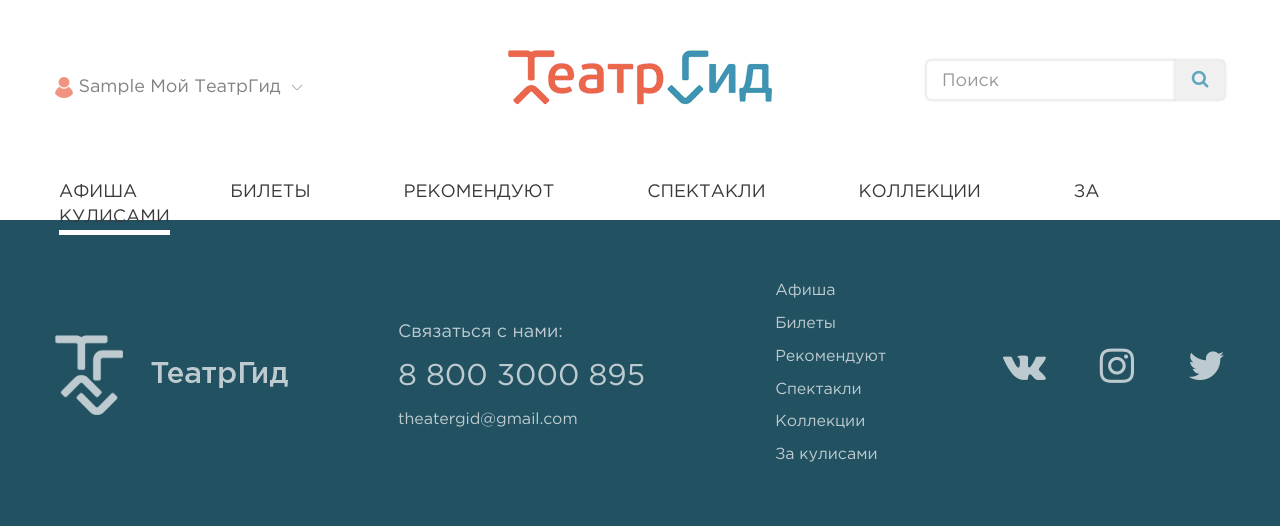
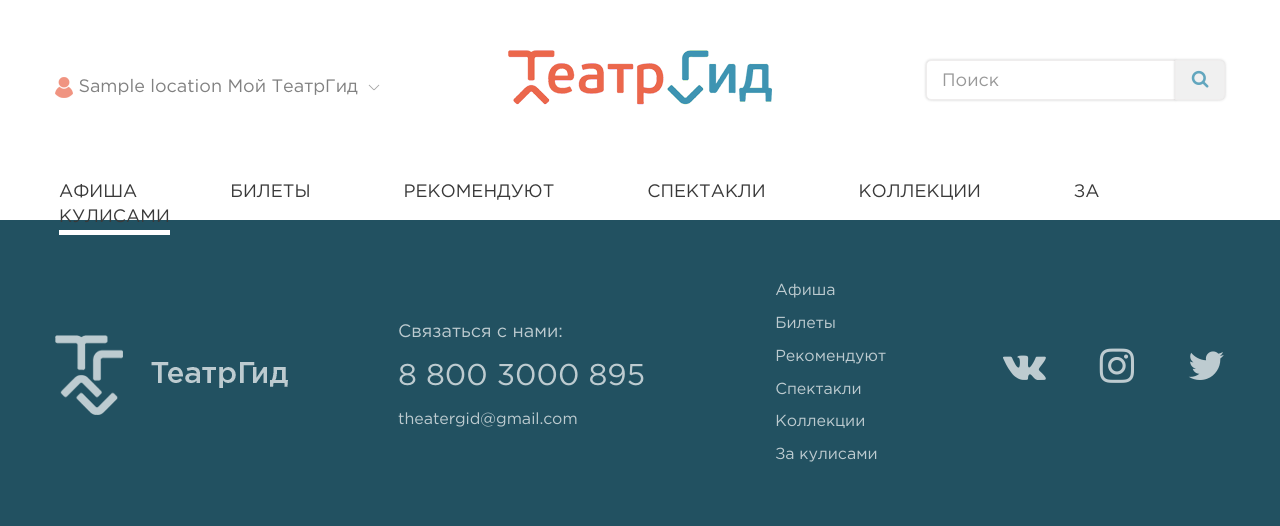
Before and after one commit to p-y-dev/teatrgid, a Django app: template frontend/templates/main.html in a window 1280 px wide. Shown: the top 526 px of the page. Run offline with Django 3.2, Linux system fonts and the light colour scheme; the template is opened without the code that fills it: most values are stand-ins (such as "Sample title", 1, 10 or a date in 2020); style sheets or scripts are compiled from the project's sources; some libraries are stand-ins or nearby versions.

Commit message:
add geo city

```diff
--- a/frontend/templates/header.html
+++ b/frontend/templates/header.html
@@ -5,7 +5,7 @@
         <div class="row">
             <div class="account">
                 <a href="#" class="account__link-account">
-                    <img src="{% static "images/icons/user.png" %}">&nbsp;{{ test_ip }}
+                    <img src="{% static "images/icons/user.png" %}">&nbsp;{{ location }}
                     Мой ТеатрГид<img class="img-arrow" src="{% static "images/icons/arrow-down.png" %}">
                 </a>
             </div>
--- a/src/teatrgid/views.py
+++ b/src/teatrgid/views.py
@@ -10,10 +10,11 @@ class HomePage(TemplateView):
         context = super(HomePage, self).get_context_data(**kwargs)
 
         ip = get_ip(self.request)
-        print("ip = " + ip)
+        g = GeoIP2()
+        location = g.city(ip)
 
         context.update({
-            "test_ip": ip,
+            "location": location,
         })
 
         return context
```
